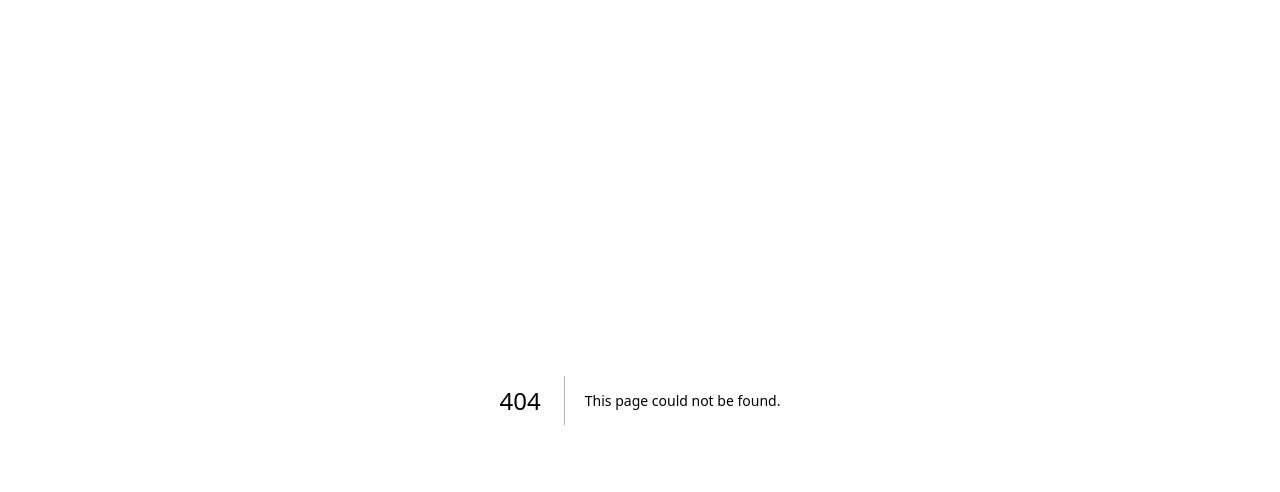
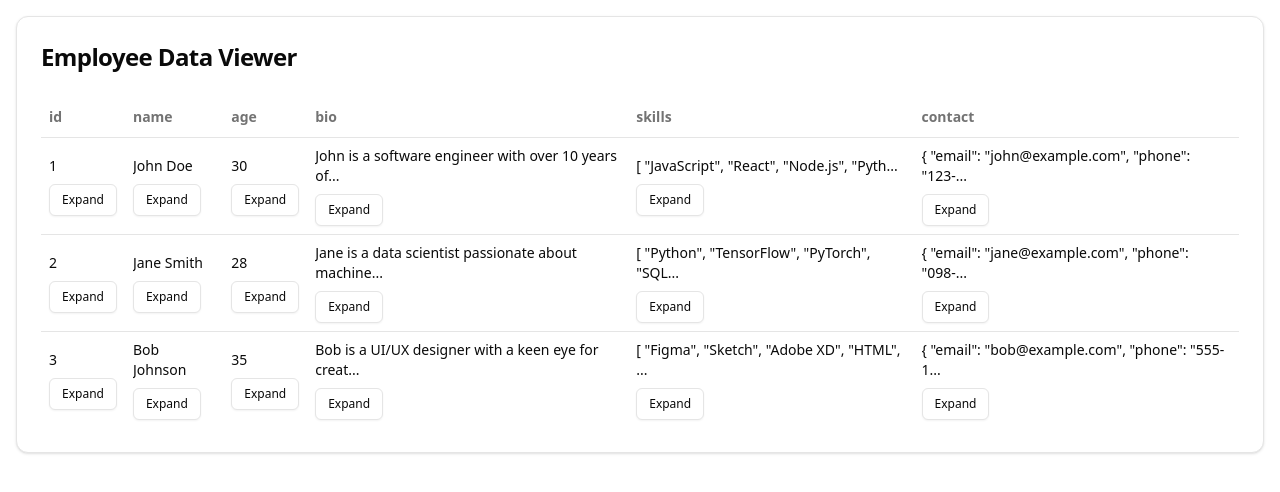
Before and after one commit to hyperswine/swnntools, a Next.js app: page /data-view in a window 1280 px wide. Before the commit this address had no page. Shown: the top 492 px of the page. Built offline with nearby package versions, Linux system fonts and the light colour scheme.

Commit message:
add data view and its entry

```diff
--- /dev/null
+++ b/app/data-view/page.tsx
@@ -0,0 +1,113 @@
+'use client'
+
+import React, { useState } from 'react'
+import { Table, TableBody, TableCell, TableHead, TableHeader, TableRow } from "@/components/ui/table"
+import { Button } from "@/components/ui/button"
+import { Card, CardContent, CardHeader, CardTitle } from "@/components/ui/card"
+
+const DataViewer = ({ data }) => {
+  const [expandedCells, setExpandedCells] = useState({})
+
+  const toggleCell = (rowIndex, colName) => {
+    setExpandedCells(prev => ({
+      ...prev,
+      [`${rowIndex}-${colName}`]: !prev[`${rowIndex}-${colName}`]
+    }))
+  }
+
+  const truncate = (str, n) => {
+    if (typeof str !== 'string') str = JSON.stringify(str)
+    return (str.length > n) ? str.substr(0, n - 1) + '...' : str
+  }
+
+  if (!data || data.length === 0) {
+    return <div className="text-center p-4">No data available</div>
+  }
+
+  const columns = Object.keys(data[0])
+
+  return (
+    <Table className="w-full">
+      <TableHeader>
+        <TableRow>
+          {columns.map((key) => (
+            <TableHead key={key} className="font-bold">{key}</TableHead>
+          ))}
+        </TableRow>
+      </TableHeader>
+      <TableBody>
+        {data.map((row, rowIndex) => (
+          <TableRow key={rowIndex}>
+            {columns.map((key) => {
+              const cellKey = `${rowIndex}-${key}`
+              const isExpanded = expandedCells[cellKey]
+              const value = row[key]
+              const cellContent = typeof value === 'object' ? JSON.stringify(value, null, 2) : String(value)
+              return (
+                <TableCell key={cellKey} className="p-2">
+                  <div className="max-w-xs overflow-hidden">
+                    {isExpanded ? (
+                      <pre className="whitespace-pre-wrap break-words">{cellContent}</pre>
+                    ) : (
+                      truncate(cellContent, 50)
+                    )}
+                  </div>
+                  <Button
+                    variant="outline"
+                    size="sm"
+                    onClick={() => toggleCell(rowIndex, key)}
+                    className="mt-2"
+                  >
+                    {isExpanded ? 'Collapse' : 'Expand'}
+                  </Button>
+                </TableCell>
+              )
+            })}
+          </TableRow>
+        ))}
+      </TableBody>
+    </Table>
+  )
+}
+
+export default function DataViewPage() {
+  const data = [
+    {
+      id: 1,
+      name: 'John Doe',
+      age: 30,
+      bio: 'John is a software engineer with over 10 years of experience in web development. He specializes in React and Node.js, and loves building scalable applications.',
+      skills: ['JavaScript', 'React', 'Node.js', 'Python', 'Docker'],
+      contact: { email: 'john@example.com', phone: '123-456-7890' }
+    },
+    {
+      id: 2,
+      name: 'Jane Smith',
+      age: 28,
+      bio: 'Jane is a data scientist passionate about machine learning and AI. She has a Ph.D. in Computer Science and has published several papers on natural language processing.',
+      skills: ['Python', 'TensorFlow', 'PyTorch', 'SQL', 'R'],
+      contact: { email: 'jane@example.com', phone: '098-765-4321' }
+    },
+    {
+      id: 3,
+      name: 'Bob Johnson',
+      age: 35,
+      bio: 'Bob is a UI/UX designer with a keen eye for creating beautiful and intuitive user interfaces. He has worked with numerous startups to improve their product designs.',
+      skills: ['Figma', 'Sketch', 'Adobe XD', 'HTML', 'CSS'],
+      contact: { email: 'bob@example.com', phone: '555-123-4567' }
+    },
+  ]
+
+  return (
+    <div className="container mx-auto p-4">
+      <Card>
+        <CardHeader>
+          <CardTitle className="text-2xl font-bold">Employee Data Viewer</CardTitle>
+        </CardHeader>
+        <CardContent>
+          <DataViewer data={data} />
+        </CardContent>
+      </Card>
+    </div>
+  )
+}
--- a/app/page.tsx
+++ b/app/page.tsx
@@ -1,5 +1,5 @@
 import Link from "next/link"
-import { FaTasks, FaCalendarAlt, FaRandom } from "react-icons/fa"
+import { FaTasks, FaCalendarAlt, FaRandom, FaChartBar } from "react-icons/fa" // Importing a new icon
 
 export default function Page() {
   return (
@@ -24,6 +24,12 @@ export default function Page() {
             <span className="text-xl text-red-500">Check out RandStuff here</span>
           </div>
         </Link>
+        <Link href="data-view"> {/* New entry */}
+          <div className="bg-white shadow-lg rounded-lg p-6 flex items-center space-x-4 hover:bg-gray-200 transition">
+            <FaChartBar className="text-red-500 text-2xl" /> {/* New icon */}
+            <span className="text-xl text-red-500">Check out DataView here</span>
+          </div>
+        </Link>
       </div>
     </div>
   )
--- /dev/null
+++ b/components/ui/card.tsx
@@ -0,0 +1,76 @@
+import * as React from "react"
+
+import { cn } from "@/lib/utils"
+
+const Card = React.forwardRef<
+  HTMLDivElement,
+  React.HTMLAttributes<HTMLDivElement>
+>(({ className, ...props }, ref) => (
+  <div
+    ref={ref}
+    className={cn(
+      "rounded-xl border bg-card text-card-foreground shadow",
+      className
+    )}
+    {...props}
+  />
+))
+Card.displayName = "Card"
+
+const CardHeader = React.forwardRef<
+  HTMLDivElement,
+  React.HTMLAttributes<HTMLDivElement>
+>(({ className, ...props }, ref) => (
+  <div
+    ref={ref}
+    className={cn("flex flex-col space-y-1.5 p-6", className)}
+    {...props}
+  />
+))
+CardHeader.displayName = "CardHeader"
+
+const CardTitle = React.forwardRef<
+  HTMLParagraphElement,
+  React.HTMLAttributes<HTMLHeadingElement>
+>(({ className, ...props }, ref) => (
+  <h3
+    ref={ref}
+    className={cn("font-semibold leading-none tracking-tight", className)}
+    {...props}
+  />
+))
+CardTitle.displayName = "CardTitle"
+
+const CardDescription = React.forwardRef<
+  HTMLParagraphElement,
+  React.HTMLAttributes<HTMLParagraphElement>
+>(({ className, ...props }, ref) => (
+  <p
+    ref={ref}
+    className={cn("text-sm text-muted-foreground", className)}
+    {...props}
+  />
+))
+CardDescription.displayName = "CardDescription"
+
+const CardContent = React.forwardRef<
+  HTMLDivElement,
+  React.HTMLAttributes<HTMLDivElement>
+>(({ className, ...props }, ref) => (
+  <div ref={ref} className={cn("p-6 pt-0", className)} {...props} />
+))
+CardContent.displayName = "CardContent"
+
+const CardFooter = React.forwardRef<
+  HTMLDivElement,
+  React.HTMLAttributes<HTMLDivElement>
+>(({ className, ...props }, ref) => (
+  <div
+    ref={ref}
+    className={cn("flex items-center p-6 pt-0", className)}
+    {...props}
+  />
+))
+CardFooter.displayName = "CardFooter"
+
+export { Card, CardHeader, CardFooter, CardTitle, CardDescription, CardContent }
--- /dev/null
+++ b/components/ui/table.tsx
@@ -0,0 +1,120 @@
+import * as React from "react"
+
+import { cn } from "@/lib/utils"
+
+const Table = React.forwardRef<
+  HTMLTableElement,
+  React.HTMLAttributes<HTMLTableElement>
+>(({ className, ...props }, ref) => (
+  <div className="relative w-full overflow-auto">
+    <table
+      ref={ref}
+      className={cn("w-full caption-bottom text-sm", className)}
+      {...props}
+    />
+  </div>
+))
+Table.displayName = "Table"
+
+const TableHeader = React.forwardRef<
+  HTMLTableSectionElement,
+  React.HTMLAttributes<HTMLTableSectionElement>
+>(({ className, ...props }, ref) => (
+  <thead ref={ref} className={cn("[&_tr]:border-b", className)} {...props} />
+))
+TableHeader.displayName = "TableHeader"
+
+const TableBody = React.forwardRef<
+  HTMLTableSectionElement,
+  React.HTMLAttributes<HTMLTableSectionElement>
+>(({ className, ...props }, ref) => (
+  <tbody
+    ref={ref}
+    className={cn("[&_tr:last-child]:border-0", className)}
+    {...props}
+  />
+))
+TableBody.displayName = "TableBody"
+
+const TableFooter = React.forwardRef<
+  HTMLTableSectionElement,
+  React.HTMLAttributes<HTMLTableSectionElement>
+>(({ className, ...props }, ref) => (
+  <tfoot
+    ref={ref}
+    className={cn(
+      "border-t bg-muted/50 font-medium [&>tr]:last:border-b-0",
+      className
+    )}
+    {...props}
+  />
+))
+TableFooter.displayName = "TableFooter"
+
+const TableRow = React.forwardRef<
+  HTMLTableRowElement,
+  React.HTMLAttributes<HTMLTableRowElement>
+>(({ className, ...props }, ref) => (
+  <tr
+    ref={ref}
+    className={cn(
+      "border-b transition-colors hover:bg-muted/50 data-[state=selected]:bg-muted",
+      className
+    )}
+    {...props}
+  />
+))
+TableRow.displayName = "TableRow"
+
+const TableHead = React.forwardRef<
+  HTMLTableCellElement,
+  React.ThHTMLAttributes<HTMLTableCellElement>
+>(({ className, ...props }, ref) => (
+  <th
+    ref={ref}
+    className={cn(
+      "h-10 px-2 text-left align-middle font-medium text-muted-foreground [&:has([role=checkbox])]:pr-0 [&>[role=checkbox]]:translate-y-[2px]",
+      className
+    )}
+    {...props}
+  />
+))
+TableHead.displayName = "TableHead"
+
+const TableCell = React.forwardRef<
+  HTMLTableCellElement,
+  React.TdHTMLAttributes<HTMLTableCellElement>
+>(({ className, ...props }, ref) => (
+  <td
+    ref={ref}
+    className={cn(
+      "p-2 align-middle [&:has([role=checkbox])]:pr-0 [&>[role=checkbox]]:translate-y-[2px]",
+      className
+    )}
+    {...props}
+  />
+))
+TableCell.displayName = "TableCell"
+
+const TableCaption = React.forwardRef<
+  HTMLTableCaptionElement,
+  React.HTMLAttributes<HTMLTableCaptionElement>
+>(({ className, ...props }, ref) => (
+  <caption
+    ref={ref}
+    className={cn("mt-4 text-sm text-muted-foreground", className)}
+    {...props}
+  />
+))
+TableCaption.displayName = "TableCaption"
+
+export {
+  Table,
+  TableHeader,
+  TableBody,
+  TableFooter,
+  TableHead,
+  TableRow,
+  TableCell,
+  TableCaption,
+}
```
